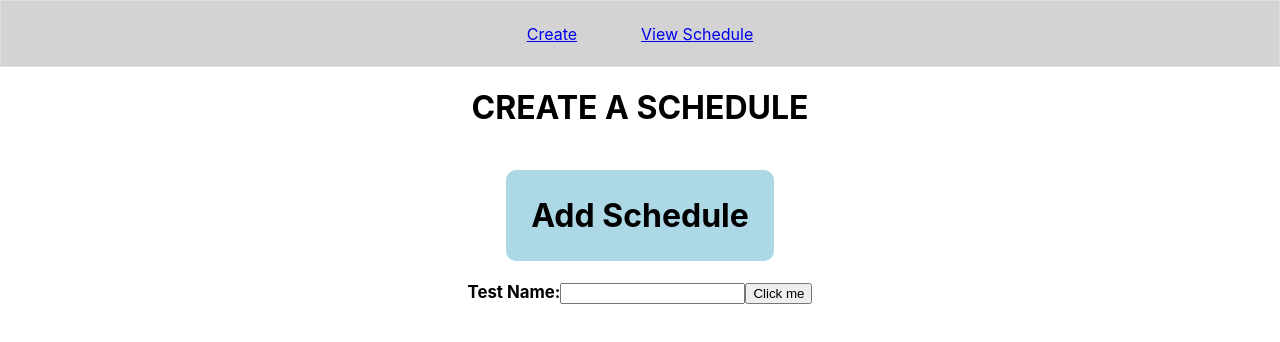
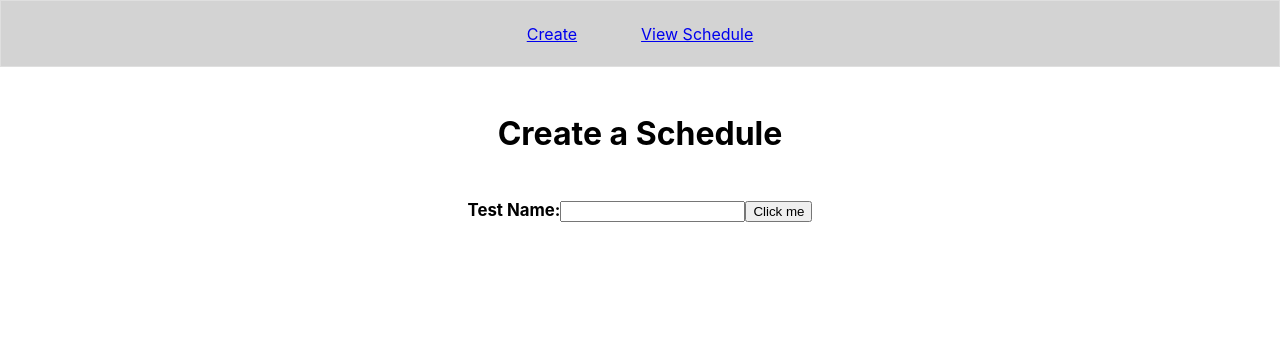
Before and after one commit to IntelliPrep/IntelliPrep, a React (Create React App) app in the folder client/: page /create in a window 1280 px wide. Shown: the top 342 px of the page. Built offline with nearby package versions, Linux system fonts and the light colour scheme.

Commit message:
added ViewSchedule.css and Create.css

```diff
--- a/client/package.json
+++ b/client/package.json
@@ -8,6 +8,7 @@
     "@testing-library/user-event": "^13.5.0",
     "axios": "^1.5.1",
     "react": "^18.2.0",
+    "react-async": "^10.0.1",
     "react-dom": "^18.2.0",
     "react-router-dom": "^6.16.0",
     "react-scripts": "5.0.1",
--- a/client/src/components/Header.js
+++ b/client/src/components/Header.js
@@ -1,5 +1,5 @@
 import React from 'react';
-import {NavLink, Nav, NavMenu} from 'react-router-dom';
+import { NavLink } from 'react-router-dom';
 // import Education from '../education_logo.png';
 // import Create from '../create_icon.png';
 // import Schedule from '../schedule_icon.png';
--- a/client/src/components/InputData.css
+++ b/client/src/components/InputData.css
@@ -3,10 +3,6 @@
     background-color: lightblue;
     display: inline-block;
     border-radius: 10px;
-}
-
-#divone {
-    text-align: center;
 }
 
 .name {
--- a/client/src/components/InputData.js
+++ b/client/src/components/InputData.js
@@ -22,10 +22,6 @@ const InputData = () => {
 
     return (
         <>
-        <div id="divone">
-            <h1 id="addschedule">Add Schedule</h1>
-        </div>
-
             <div className='name'>
                 <label for="testname">Test Name:</label>
                 <input type="text" value={sendData} onChange={(e) => setSendData(e.target.value)} name="testname"/>
--- /dev/null
+++ b/client/src/pages/Create.css
@@ -0,0 +1,3 @@
+#h1 {
+    padding: 2%;
+}
--- a/client/src/pages/Create.js
+++ b/client/src/pages/Create.js
@@ -1,10 +1,11 @@
 import React from "react";
+import "./Create.css"
 
 const Create = () => {
     return (
         <div>
-            <h1>
-                CREATE A SCHEDULE
+            <h1 id = "h1">
+                Create a Schedule
             </h1>
         </div>
     );
--- /dev/null
+++ b/client/src/pages/ViewSchedule.css
@@ -0,0 +1,3 @@
+#h1 {
+    padding: 2%;
+}
--- a/client/src/pages/ViewSchedule.js
+++ b/client/src/pages/ViewSchedule.js
@@ -1,8 +1,9 @@
 import React from 'react';
+import "./ViewSchedule.css";
 
 const ViewSchedule = () => {
     return (
-        <h1>VIEW YOUR GODDAMN SCHEDULE</h1>
+        <h1 id= "h1">View Schedule Below!</h1>
     );
 };
 
```
Also changed, not shown: 2 other files (tests, documents, lock files or other folders). Lines whose indentation alone changed are shown as unchanged.
